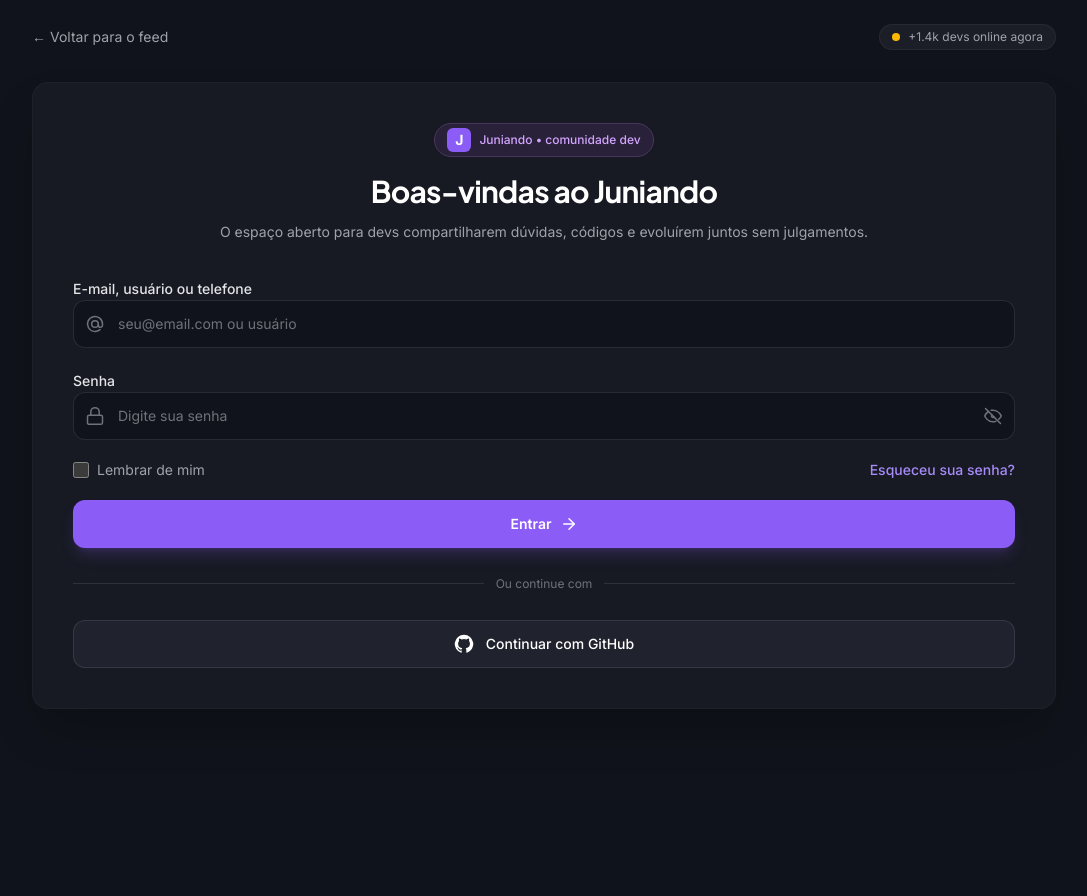
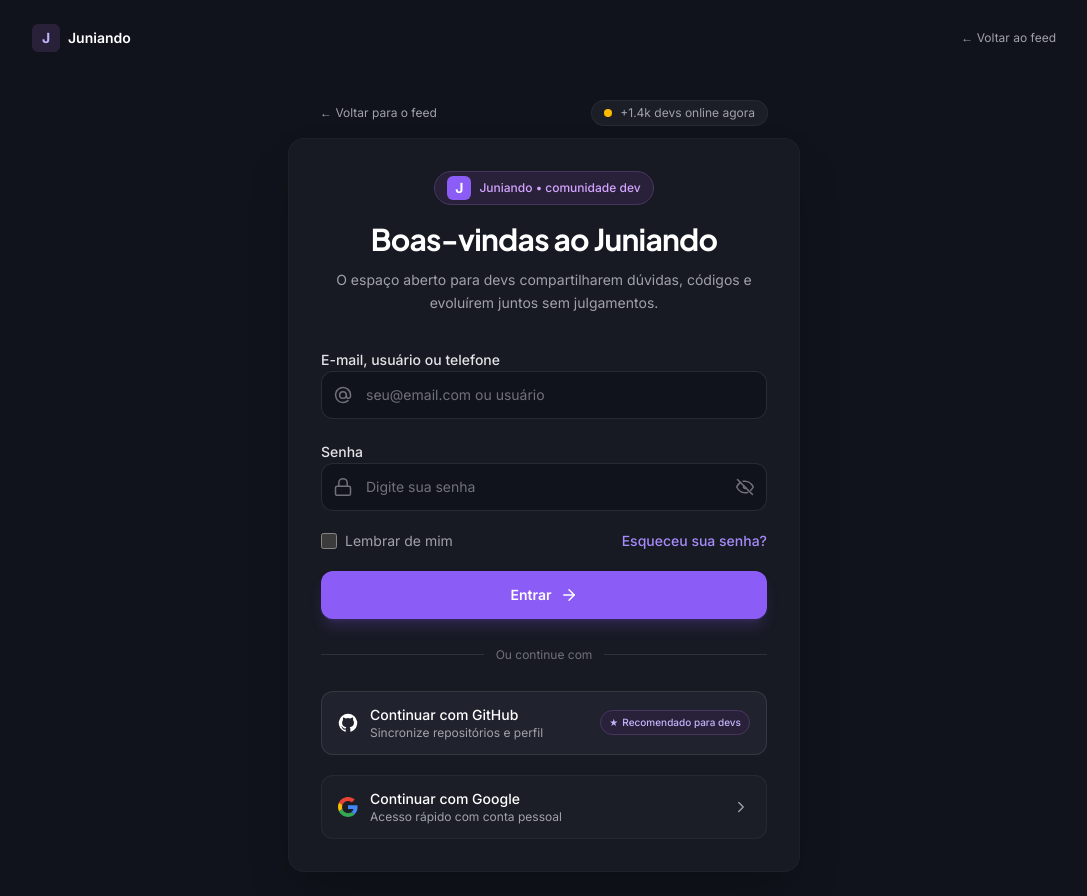
Before and after one commit to lab08-j/frontend, a Next.js app: page /login in a window 1280 px wide. Shown: the whole page, without its empty margins (96-1183 px from the left). Before the commit the page ends 800 px from the top, so only its background shows below. Built offline with nearby package versions, Linux system fonts and the light colour scheme.

Commit message:
feat: refine login page layout

```diff
--- a/src/components/auth/login-form.tsx
+++ b/src/components/auth/login-form.tsx
@@ -10,7 +10,21 @@ export default function LoginForm() {
     <main className="min-h-screen bg-[#10131B] px-5 py-6 text-white">
       <div className="mx-auto max-w-5xl">
         <header className="flex items-center justify-between">
-          <Link href="/" className="text-sm text-[#A1A1AA] transition-colors hover:text-white">
+          <Link href="/" className="flex items-center gap-2">
+            <span className="flex h-7 w-7 items-center justify-center rounded-md bg-[#29213A] text-sm font-bold text-[#C4B5FD]">
+              J
+            </span>
+
+            <span className="text-sm font-semibold text-white">Juniando</span>
+          </Link>
+
+          <Link href="/" className="text-xs text-[#A1A1AA] transition-colors hover:text-white">
+            ← Voltar ao feed
+          </Link>
+        </header>
+
+        <div className="mx-auto mt-12 flex w-full max-w-md items-center justify-between gap-3">
+          <Link href="/" className="text-xs text-[#A1A1AA] transition-colors hover:text-white">
             ← Voltar para o feed
           </Link>
 
@@ -18,9 +32,9 @@ export default function LoginForm() {
             <span className="mr-2 inline-block h-2 w-2 rounded-full bg-amber-400" />
             +1.4k devs online agora
           </div>
-        </header>
+        </div>
 
-        <section className="mt-8 rounded-2xl border border-white/[0.03] bg-[#171A23] px-6 py-10 shadow-2xl sm:px-10">
+        <section className="mx-auto mt-3 w-full max-w-lg rounded-2xl border border-white/[0.03] bg-[#171A23] px-6 py-8 shadow-2xl sm:px-8">
           <div className="text-center">
             <div className="mb-4 inline-flex items-center gap-2 rounded-full border border-[#49365F] bg-[#29213A] px-3 py-1 text-xs font-medium text-[#D4A5FF]">
               <span className="flex h-6 w-6 items-center justify-center rounded-md bg-[#8B5CF6] text-sm font-bold text-white">
@@ -205,19 +219,87 @@ export default function LoginForm() {
 
             <button
               type="button"
-              className="flex h-12 w-full items-center justify-center gap-3 rounded-xl border border-white/10 bg-[#20232D] px-4 text-sm font-medium text-white transition-all hover:border-white/20 hover:bg-[#292D38] active:scale-[0.98]"
+              className="flex min-h-[64px] w-full items-center justify-between gap-3 rounded-xl border border-white/10 bg-[#20232D] px-4 py-3 text-left transition-all hover:border-white/20 hover:bg-[#292D38] active:scale-[0.98]"
             >
+              <div className="flex min-w-0 items-center gap-3">
+                <svg
+                  xmlns="http://www.w3.org/2000/svg"
+                  width="20"
+                  height="20"
+                  viewBox="0 0 24 24"
+                  fill="currentColor"
+                  aria-hidden="true"
+                  className="shrink-0 text-white"
+                >
+                  <path d="M12 .9a11.1 11.1 0 0 0-3.51 21.63c.55.1.76-.24.76-.54v-2.1c-3.1.67-3.76-1.32-3.76-1.32-.5-1.3-1.23-1.65-1.23-1.65-1.01-.69.08-.68.08-.68 1.12.08 1.71 1.15 1.71 1.15 1 1.71 2.63 1.22 3.27.93.1-.72.39-1.22.71-1.5-2.48-.28-5.08-1.24-5.08-5.52 0-1.22.44-2.22 1.15-3-.12-.28-.5-1.42.11-2.96 0 0 .94-.3 3.05 1.15a10.6 10.6 0 0 1 5.55 0c2.11-1.45 3.05-1.15 3.05-1.15.61 1.54.23 2.68.11 2.96.72.78 1.15 1.78 1.15 3 0 4.29-2.61 5.24-5.1 5.52.4.35.76 1.03.76 2.08v3.09c0 .3.2.65.77.54A11.1 11.1 0 0 0 12 .9Z" />
+                </svg>
+
+                <div className="min-w-0">
+                  <p className="text-sm font-medium text-white">Continuar com GitHub</p>
+
+                  <p className="text-xs text-[#A1A1AA]">Sincronize repositórios e perfil</p>
+                </div>
+              </div>
+
+              <span className="inline-flex shrink-0 items-center gap-1 rounded-full border border-[#49365F] bg-[#29213A] px-2 py-1 text-[10px] font-medium text-[#C4B5FD]">
+                <span>★</span>
+                Recomendado para devs
+              </span>
+            </button>
+
+            <button
+              type="button"
+              className="flex min-h-[64px] w-full items-center justify-between gap-3 rounded-xl border border-white/5 bg-[#1B1E27] px-4 py-3 text-left transition-all hover:border-white/10 hover:bg-[#222631] active:scale-[0.98]"
+            >
+              <div className="flex min-w-0 items-center gap-3">
+                <svg
+                  xmlns="http://www.w3.org/2000/svg"
+                  width="20"
+                  height="20"
+                  viewBox="0 0 48 48"
+                  aria-hidden="true"
+                  className="shrink-0"
+                >
+                  <path
+                    fill="#EA4335"
+                    d="M24 9.5c3.54 0 6.71 1.22 9.21 3.6l6.85-6.85C35.9 2.38 30.47 0 24 0 14.62 0 6.51 5.38 2.56 13.22l7.98 6.19C12.43 13.72 17.74 9.5 24 9.5Z"
+                  />
+                  <path
+                    fill="#4285F4"
+                    d="M46.98 24.55c0-1.57-.15-3.09-.38-4.55H24v9.02h12.94c-.58 2.96-2.25 5.48-4.71 7.18l7.19 5.59c4.2-3.88 7.56-9.63 7.56-17.24Z"
+                  />
+                  <path
+                    fill="#FBBC05"
+                    d="M10.53 28.59A14.5 14.5 0 0 1 9.75 24c0-1.59.27-3.12.76-4.59l-7.98-6.19A23.93 23.93 0 0 0 0 24c0 3.87.93 7.52 2.56 10.78l7.97-6.19Z"
+                  />
+                  <path
+                    fill="#34A853"
+                    d="M24 48c6.48 0 11.93-2.13 15.91-5.79l-7.19-5.59c-1.99 1.33-4.53 2.12-8.72 2.12-6.26 0-11.57-4.22-13.47-9.91l-7.98 6.19C6.51 42.62 14.62 48 24 48Z"
+                  />
+                </svg>
+
+                <div className="min-w-0">
+                  <p className="text-sm font-medium text-white">Continuar com Google</p>
+
+                  <p className="text-xs text-[#A1A1AA]">Acesso rápido com conta pessoal</p>
+                </div>
+              </div>
+
               <svg
                 xmlns="http://www.w3.org/2000/svg"
-                width="20"
-                height="20"
+                width="18"
+                height="18"
                 viewBox="0 0 24 24"
-                fill="currentColor"
+                fill="none"
+                stroke="currentColor"
+                strokeWidth="1.8"
+                strokeLinecap="round"
+                strokeLinejoin="round"
                 aria-hidden="true"
+                className="shrink-0 text-[#A1A1AA]"
               >
-                <path d="M12 .9a11.1 11.1 0 0 0-3.51 21.63c.55.1.76-.24.76-.54v-2.1c-3.1.67-3.76-1.32-3.76-1.32-.5-1.3-1.23-1.65-1.23-1.65-1.01-.69.08-.68.08-.68 1.12.08 1.71 1.15 1.71 1.15 1 1.71 2.63 1.22 3.27.93.1-.72.39-1.22.71-1.5-2.48-.28-5.08-1.24-5.08-5.52 0-1.22.44-2.22 1.15-3-.12-.28-.5-1.42.11-2.96 0 0 .94-.3 3.05 1.15a10.6 10.6 0 0 1 5.55 0c2.11-1.45 3.05-1.15 3.05-1.15.61 1.54.23 2.68.11 2.96.72.78 1.15 1.78 1.15 3 0 4.29-2.61 5.24-5.1 5.52.4.35.76 1.03.76 2.08v3.09c0 .3.2.65.77.54A11.1 11.1 0 0 0 12 .9Z" />
+                <path d="m9 18 6-6-6-6" />
               </svg>
-              Continuar com GitHub
             </button>
           </form>
         </section>
```
